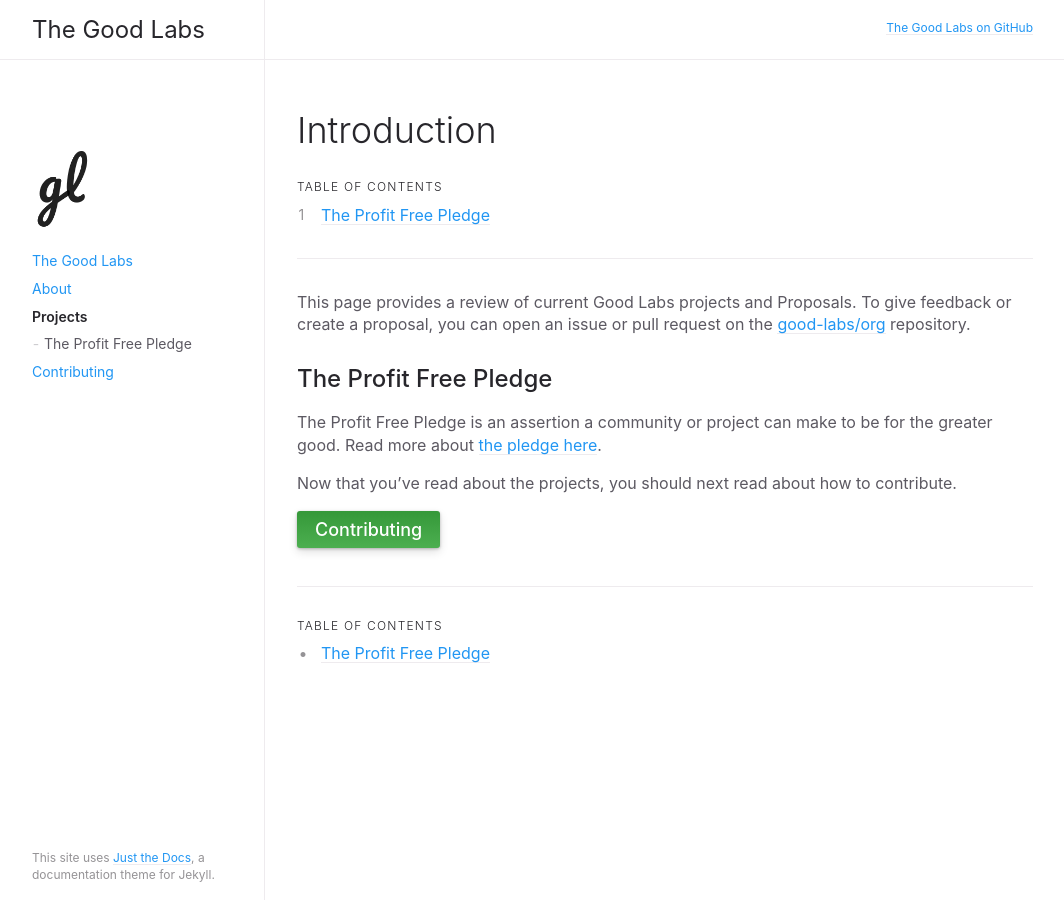
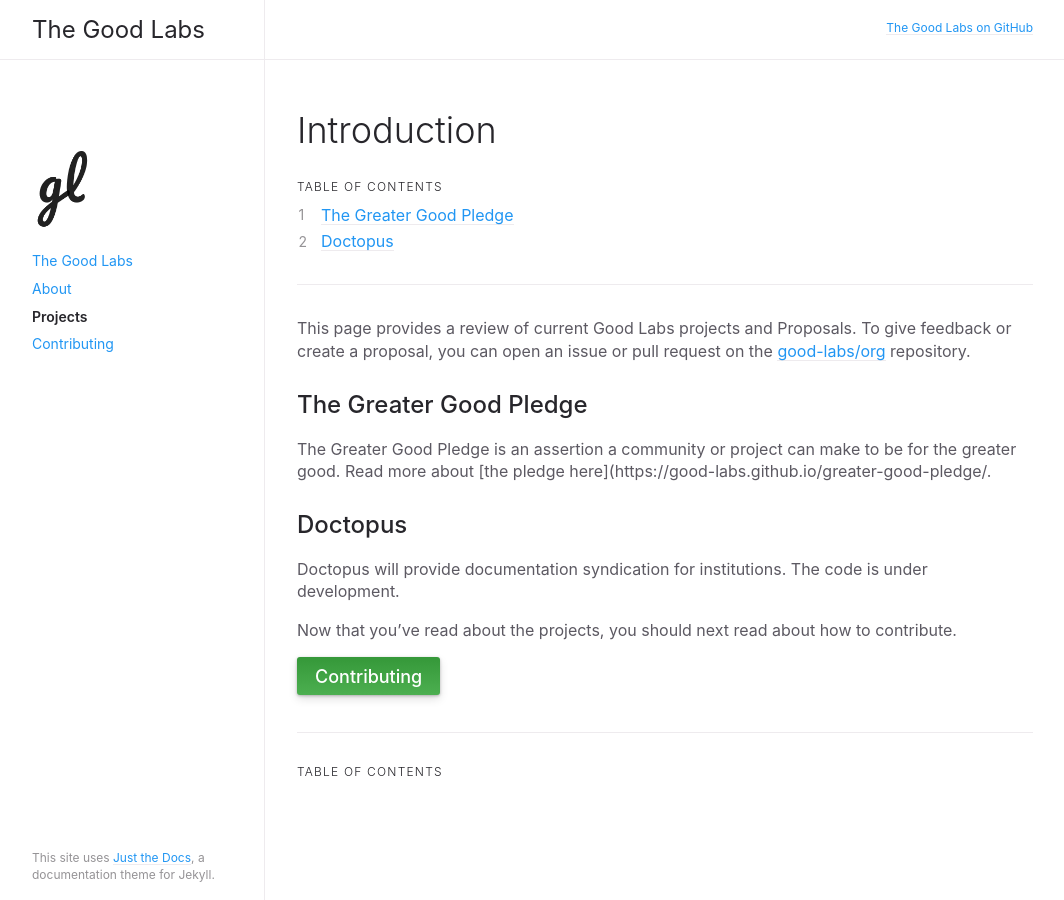
Before and after one commit to good-labs/good-labs.github.io, a Jekyll site: the page built from docs/projects/index.md, in a window 1280 px wide. Shown: the whole page, without its empty margins (91-1155 px from the left). Built offline with Jekyll 4.4.1, drawn with Linux system fonts in a browser that asks for light colours.

Commit message:
updating pledge
Signed-off-by: Vanessa Sochat <vsochat@stanford.edu>

```diff
--- a/docs/about.md
+++ b/docs/about.md
@@ -24,7 +24,7 @@ With this kind of transparency, we can foster a healthy environment for software
 ### How do I participate?
 
 We invite interested communities to sign the
-[profit free pledge](https://www.github.com/good-labs/profit-free-plege) to
+[Greater Good Pledge](https://good-labs.github.io/greater-good-pledge/) to
 assert that one or more of their projects are for the greater good. We encourage
 this process is done with a quick pull request, however if you would like make
 a quick suggestion, you can use [this Google form](https://forms.gle/xkG4CvwhJEzThCjN7).
--- a/docs/contributing/contributing.md
+++ b/docs/contributing/contributing.md
@@ -29,7 +29,7 @@ There are many ways to contribute! Here are a few examples.
 ### 1. Take the Pledge
 
 If you or your organization can assert that your software is for the greater good,
-we invite you to [take the pledge](https://www.github.com/good-labs/profit-free-pledge). Taking the pledge will generate a badge that
+we invite you to [take the pledge](https://www.github.com/good-labs/greater-good-pledge). Taking the pledge will generate a badge that
 you can share on your community and projects pages as an assertion that you are for
 the greater good.
 
--- a/docs/projects/index.md
+++ b/docs/projects/index.md
@@ -20,9 +20,13 @@ permalink: /projects/
 This page provides a review of current Good Labs projects and Proposals. To give feedback or
 create a proposal, you can open an issue or pull request on the [good-labs/org](https://www.github.com/good-labs/org) repository.
 
-## The Profit Free Pledge
+## The Greater Good Pledge
 
-The Profit Free Pledge is an assertion a community or project can make to be for the greater good. Read more about [the pledge here]({{ site.baseurl }}/docs/projects/pledge/).
+The Greater Good Pledge is an assertion a community or project can make to be for the greater good. Read more about [the pledge here](https://good-labs.github.io/greater-good-pledge/.
+
+## Doctopus
+
+Doctopus will provide documentation syndication for institutions. The code is under development.
 
 Now that you've read about the projects, you should next read about how to contribute.
 
```
Also changed, not shown: docs/projects/pledge.md (deleted, +0 -37 lines).
